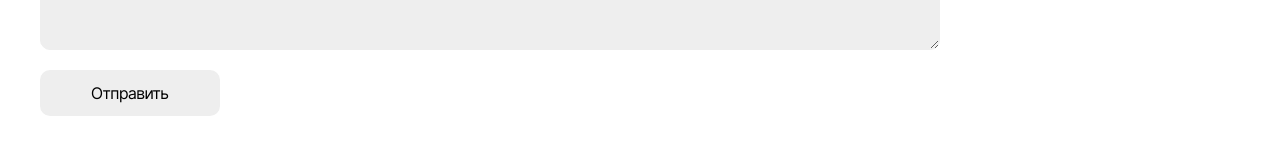
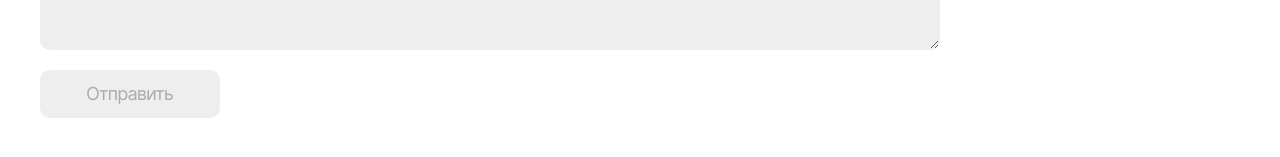
Before and after one commit to timohavdk/gorizont-frontend, a Next.js app: page /articles/create in a window 1280 px wide. Shown: the part 503-660 px from the top of the page. Built offline with nearby package versions, Linux system fonts and the light colour scheme.

Commit message:
Добавлен редирект при создании статьи на главную

```diff
--- a/package.json
+++ b/package.json
@@ -13,6 +13,7 @@
   "dependencies": {
     "@chromatic-com/storybook": "^4.0.1",
     "@next/eslint-plugin-next": "^15.3.5",
+    "@react-spring/web": "^10.0.1",
     "@types/prop-types": "^15.7.14",
     "axios": "^1.7.9",
     "next": "15.3.5",
--- a/src/app/articles/create/page.tsx
+++ b/src/app/articles/create/page.tsx
@@ -4,36 +4,20 @@ import { ButtonPrimary } from "@/components/base/button/primary/button-primary";
 import { Input } from "@/components/base/input/input";
 import { Textarea } from "@/components/base/textarea/textarea";
 import { PrimaryHeading } from "@/components/typography/headings/primary-heading/primary-heading";
-import { ChangeEventHandler, useState } from "react";
-import useCreateArticle from "@/hooks/api/articles/use-create-article";
+import useArticleForm from "./use-article-form";
 
 import style from './page.module.scss';
 
 const CreateArticlePage = () => {
-    const [title, setTitle] = useState('');
-    const [text, setText] = useState('');
-    const { trigger } = useCreateArticle();
-
-    const onChangeTitle: ChangeEventHandler<HTMLInputElement> = (event) => {
-        const { value } = event.target as HTMLInputElement;
-
-        setTitle(value);
-    };
-
-    const onChangeText: ChangeEventHandler<HTMLTextAreaElement> = (event) => {
-        const { value } = event.target as HTMLTextAreaElement;
-
-        setText(value);
-    };
-
-    const onButtonClick = () => {
-        console.log(title, text)
-
-        trigger({
-            text,
-            title,
-        });
-    };
+    const {
+        title,
+        text,
+        isMutating,
+        isDisabled,
+        onChangeTitle,
+        onChangeText,
+        onButtonClick,
+    } = useArticleForm();
 
     return (
         <div>
@@ -56,12 +40,13 @@ const CreateArticlePage = () => {
                 />
 
                 <ButtonPrimary
+                    type="button"
+                    isLoading={isMutating}
+                    disabled={isDisabled}
                     className={`${style.button}`}
-                    type="button"
                     onClick={onButtonClick}
                 >
                     Отправить
-
                 </ButtonPrimary>
             </form>
         </div >
--- /dev/null
+++ b/src/app/articles/create/use-article-form.ts
@@ -0,0 +1,48 @@
+import useCreateArticle from "@/hooks/api/articles/use-create-article";
+import { redirect, RedirectType } from "next/navigation";
+import { ChangeEventHandler, useState } from "react";
+
+const useArticleForm = () => {
+    const [title, setTitle] = useState('');
+    const [text, setText] = useState('');
+    const { trigger, isMutating } = useCreateArticle();
+
+    const isDisabled = isMutating || !title || !text;
+
+    const onChangeTitle: ChangeEventHandler<HTMLInputElement> = (event) => {
+        const { value } = event.target as HTMLInputElement;
+
+        setTitle(value);
+    };
+
+    const onChangeText: ChangeEventHandler<HTMLTextAreaElement> = (event) => {
+        const { value } = event.target as HTMLTextAreaElement;
+
+        setText(value);
+    };
+
+    const onButtonClick = async () => {
+        const result = await trigger({
+            text,
+            title,
+        });
+
+        if (!result.result) {
+            return;
+        }
+
+        redirect('/', RedirectType.push);
+    };
+
+    return {
+        title,
+        text,
+        isMutating,
+        isDisabled,
+        onChangeTitle,
+        onChangeText,
+        onButtonClick,
+    }
+};
+
+export default useArticleForm;
--- a/src/components/base/button/base/button-base.module.scss
+++ b/src/components/base/button/base/button-base.module.scss
@@ -1,4 +1,6 @@
 .button-base {
+    --button-content-height: 16px;
+
     cursor: pointer;
     background-color: transparent;
     border: none;
@@ -12,20 +14,28 @@
     }
 
     &_md {
+        --button-content-height: 18px;
+
         padding: 13px 42px;
+        font-size: 18px;
     }
 
     &_lg {
+        --button-content-height: 20px;
+
         padding: 26px 73px;
+        font-size: 20px;
     }
 }
 
+.wrapper {
+    height: var(--button-content-height);
+}
+
 .loader {
-    $size: 18px;
-
     &#{&} {
-        width: $size;
-        height: $size;
+        width: var(--button-content-height);
+        height: var(--button-content-height);
         border-width: 2px;
     }
 }
```
Also changed, not shown: 1 other file (tests, documents, lock files or other folders).
